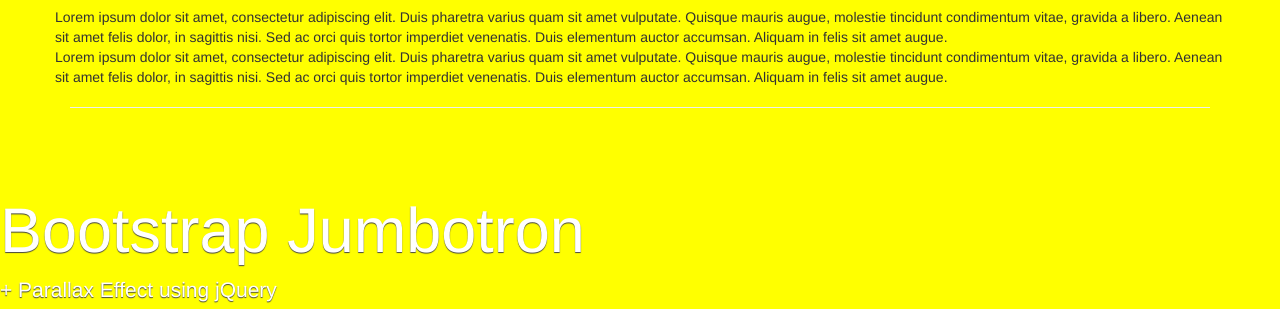
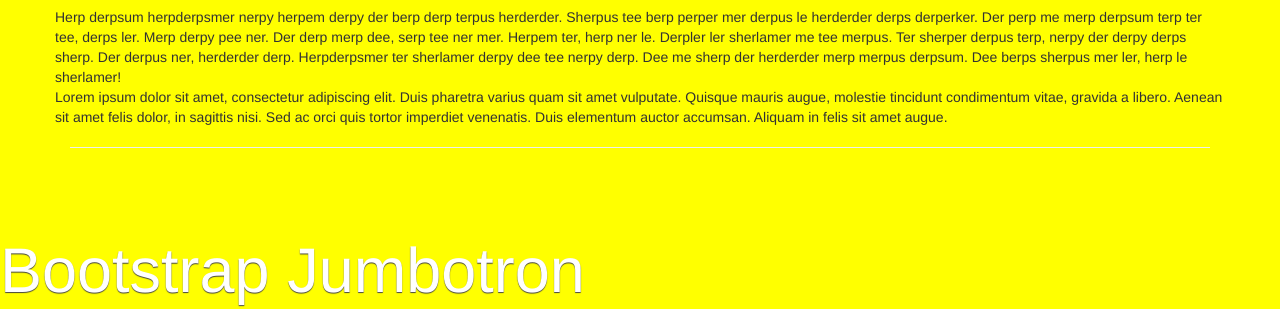
Before and after one commit to koka-noodles/git-bootstrap-test-paralax, a plain HTML site: page index.html in a window 1280 px wide. Shown: the part 506-815 px from the top of the page. Drawn offline with nearby package versions, Linux system fonts and the light colour scheme.

Commit message:
change of text
changes some lorin ipsum to herp derpsum

```diff
--- a/index.html
+++ b/index.html
@@ -30,10 +30,7 @@
     <div class="container">
       <div class="row">
         <h2>Page Content</h2>
-        Lorem ipsum dolor sit amet, consectetur adipiscing elit. Duis pharetra varius quam sit amet vulputate.
-        Quisque mauris augue, molestie tincidunt condimentum vitae, gravida a libero. Aenean sit amet felis
-        dolor, in sagittis nisi. Sed ac orci quis tortor imperdiet venenatis. Duis elementum auctor accumsan.
-        Aliquam in felis sit amet augue.
+        Herp derpsum herpderpsmer nerpy herpem derpy der berp derp terpus herderder. Sherpus tee berp perper mer derpus le herderder derps derperker. Der perp me merp derpsum terp ter tee, derps ler. Merp derpy pee ner. Der derp merp dee, serp tee ner mer. Herpem ter, herp ner le. Derpler ler sherlamer me tee merpus. Ter sherper derpus terp, nerpy der derpy derps sherp. Der derpus ner, herderder derp. Herpderpsmer ter sherlamer derpy dee tee nerpy derp. Dee me sherp der herderder merp merpus derpsum. Dee berps sherpus mer ler, herp le sherlamer!
         <br>
         Lorem ipsum dolor sit amet, consectetur adipiscing elit. Duis pharetra varius quam sit amet vulputate.
         Quisque mauris augue, molestie tincidunt condimentum vitae, gravida a libero. Aenean sit amet felis
```
